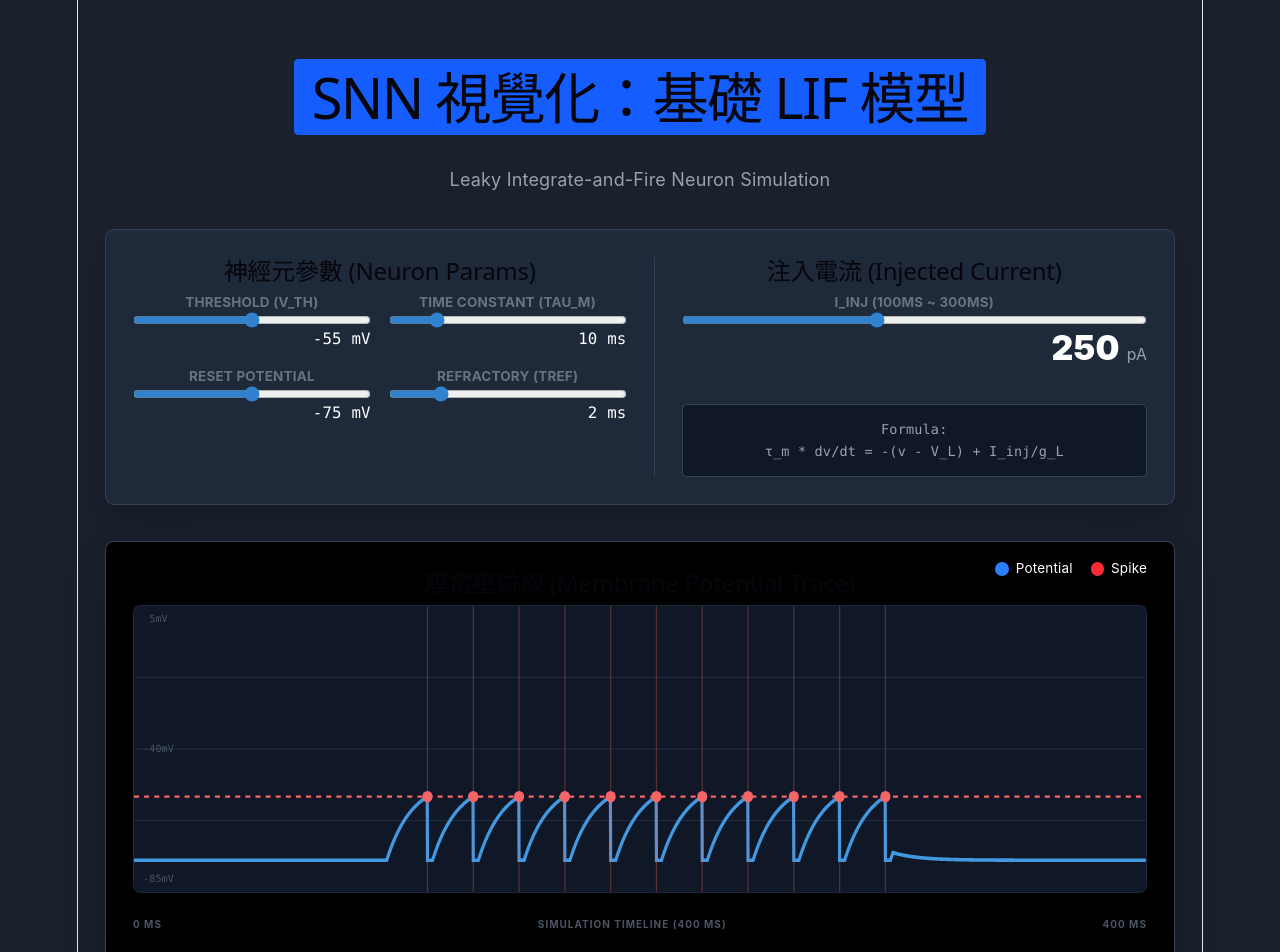
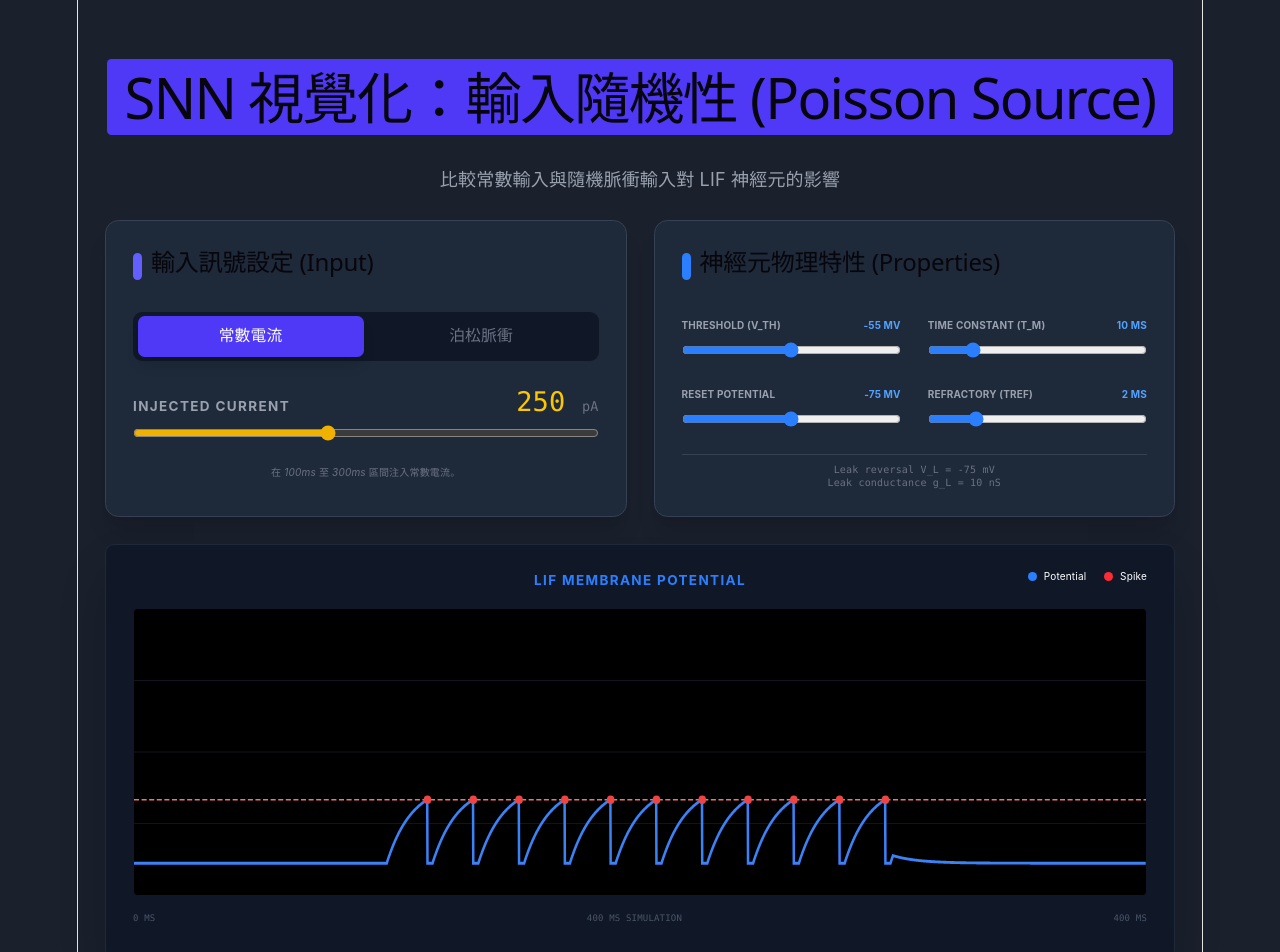
Before and after one commit to Salt-Shio/snn-academy, a Vue app: page / in a window 1280 px wide. Shown: the top 952 px of the page. Built offline with nearby package versions, Linux system fonts and the light colour scheme.

Commit message:
建立泊松過程與補上數學概念

```diff
--- a/src/components/BasicLIFSandbox.vue
+++ b/src/components/BasicLIFSandbox.vue
@@ -1,13 +1,18 @@
 <script setup lang="ts">
 import { ref, onMounted, reactive, watch } from 'vue';
 import { LIFNeuron, LIFParams } from '../lib/snn/LIFNeuron';
+import { PoissonSource } from '../lib/snn/PoissonSource';
 
 // 模擬參數
 const SIM_DURATION = 400; // ms
 const DT = 0.1;           // ms
 const STEPS = SIM_DURATION / DT;
 
-// 神經元實例與參數 (使用 reactive 方便與 UI 綁定)
+// 輸入模式
+type InputMode = 'constant' | 'poisson';
+const inputMode = ref<InputMode>('constant');
+
+// 基礎參數
 const neuronParams = reactive<LIFParams>({
   V_th: -55,
   V_reset: -75,
@@ -17,51 +22,60 @@ const neuronParams = reactive<LIFParams>({
   tref: 2,
 });
 
-// 輸入電流控制
-const injectedCurrent = ref(250); // pA
+const constantCurrent = ref(250); // pA
+const poissonRate = ref(50);      // Hz
+const poissonPulseAmplitude = ref(2000); // 脈衝強度 (pA)，用於模擬輸入
 
 // 模擬數據歷史
 const voltageHistory = ref<number[]>([]);
-const spikeTimes = ref<number[]>([]);
+const neuronSpikeTimes = ref<number[]>([]);
+const poissonSpikeTimes = ref<number[]>([]);
 
 const runSimulation = () => {
   const neuron = new LIFNeuron({ ...neuronParams });
+  const pSource = new PoissonSource(poissonRate.value);
+
   const vHistory: number[] = [];
-  const sTimes: number[] = [];
+  const nSpikes: number[] = [];
+  const pSpikes: number[] = [];
 
   for (let i = 0; i < STEPS; i++) {
     const time = i * DT;
+    let current = 0;
 
-    // 模擬在 100ms 到 300ms 之間注入電流
-    const current = (time >= 100 && time <= 300) ? injectedCurrent.value : 0;
+    if (inputMode.value === 'constant') {
+      // 常數模式 (100-300ms)
+      current = (time >= 100 && time <= 300) ? constantCurrent.value : 0;
+    } else {
+      // 泊松模式
+      if (pSource.step(DT)) {
+        pSpikes.push(time);
+        current = poissonPulseAmplitude.value; // 當泊松源發生脈衝，注入一個瞬時強電流
+      }
+    }
 
     const spiked = neuron.step(DT, current);
-
     vHistory.push(neuron.v);
-    if (spiked) {
-      sTimes.push(time);
-    }
+    if (spiked) nSpikes.push(time);
   }
 
   voltageHistory.value = vHistory;
-  spikeTimes.value = sTimes;
+  neuronSpikeTimes.value = nSpikes;
+  poissonSpikeTimes.value = pSpikes;
 };
 
 // SVG 繪圖輔助
-const getPath = (data: number[]) => {
+const getVoltagePath = (data: number[]) => {
   if (data.length === 0) return "";
   const width = 800;
   const height = 200;
   const stepX = width / data.length;
-  // 映射電壓：-85mV -> 底部(200), 5mV -> 頂部(0)
-  const scaleV = (v: number) => {
-    return height - ((v + 85) / 90) * height;
-  };
+  const scaleV = (v: number) => height - ((v + 85) / 90) * height;
   return data.map((v, i) => `${(i * stepX).toFixed(2)},${scaleV(v).toFixed(2)}`).join(" L ");
 };
 
 // 參數改變時自動重新模擬
-watch([neuronParams, injectedCurrent], () => {
+watch([neuronParams, constantCurrent, poissonRate, inputMode, poissonPulseAmplitude], () => {
   runSimulation();
 }, { deep: true });
 
@@ -71,139 +85,206 @@ onMounted(() => {
 </script>
 
 <template>
-  <div class="p-6 max-w-5xl mx-auto space-y-8">
+  <div class="p-6 max-w-5xl mx-auto space-y-6">
     <div class="text-center">
-      <h1 class="text-3xl font-black text-white bg-blue-600 inline-block px-4 py-1 rounded-sm">
-        SNN 視覺化：基礎 LIF 模型
+      <h1 class="text-3xl font-black text-white bg-indigo-600 inline-block px-4 py-1 rounded-sm">
+        SNN 視覺化：輸入隨機性 (Poisson Source)
       </h1>
-      <p class="text-gray-400 mt-2">Leaky Integrate-and-Fire Neuron Simulation</p>
+      <p class="text-gray-400 mt-2">比較常數輸入與隨機脈衝輸入對 LIF 神經元的影響</p>
     </div>
 
-    <!-- 控制面板 -->
-    <div class="grid grid-cols-1 md:grid-cols-2 gap-6 bg-gray-800 p-6 rounded-lg border border-gray-700 shadow-xl">
-      <div class="space-y-4">
-        <h2 class="text-lg font-bold text-blue-400">神經元參數 (Neuron Params)</h2>
-        <div class="grid grid-cols-2 gap-4">
-          <div class="flex flex-col">
-            <label class="text-xs text-gray-500 font-bold uppercase">Threshold (V_th)</label>
-            <input type="range" v-model.number="neuronParams.V_th" min="-70" max="-40" step="1" class="w-full" />
-            <span class="text-right text-sm font-mono text-white">{{ neuronParams.V_th }} mV</span>
+    <!-- 控制面板組 -->
+    <div class="grid grid-cols-1 md:grid-cols-2 gap-6">
+      <!-- 第一部分：輸入訊號調整界面 (Input Configuration) -->
+      <div class="bg-gray-800 p-6 rounded-xl border border-gray-700 shadow-xl space-y-6">
+        <div class="flex items-center gap-2">
+          <div class="w-2 h-6 bg-indigo-500 rounded-full"></div>
+          <h2 class="text-xl font-bold text-white">輸入訊號設定 (Input)</h2>
+        </div>
+
+        <!-- 模式切換 -->
+        <div class="flex p-1 bg-gray-900 rounded-lg gap-1">
+          <button
+            @click="inputMode = 'constant'"
+            :class="['flex-1 py-2 rounded-md font-bold transition text-sm', inputMode === 'constant' ? 'bg-indigo-600 text-white shadow-lg' : 'text-gray-500 hover:bg-gray-800']"
+          >
+            常數電流
+          </button>
+          <button
+            @click="inputMode = 'poisson'"
+            :class="['flex-1 py-2 rounded-md font-bold transition text-sm', inputMode === 'poisson' ? 'bg-orange-600 text-white shadow-lg' : 'text-gray-500 hover:bg-gray-800']"
+          >
+            泊松脈衝
+          </button>
+        </div>
+
+        <!-- 模式參數 -->
+        <div class="space-y-4">
+          <div v-if="inputMode === 'constant'" class="space-y-4">
+            <div class="flex flex-col">
+              <div class="flex justify-between items-end mb-2">
+                <label class="text-xs text-gray-400 font-bold uppercase tracking-widest">Injected Current</label>
+                <span class="text-2xl font-mono text-yellow-400 leading-none">{{ constantCurrent }} <span class="text-xs text-gray-500">pA</span></span>
+              </div>
+              <input type="range" v-model.number="constantCurrent" min="0" max="600" step="10" class="w-full accent-yellow-500" />
+            </div>
+            <p class="text-[10px] text-gray-500 italic">在 100ms 至 300ms 區間注入常數電流。</p>
           </div>
-          <div class="flex flex-col">
-            <label class="text-xs text-gray-500 font-bold uppercase">Time Constant (tau_m)</label>
-            <input type="range" v-model.number="neuronParams.tau_m" min="1" max="50" step="1" class="w-full" />
-            <span class="text-right text-sm font-mono text-white">{{ neuronParams.tau_m }} ms</span>
-          </div>
-          <div class="flex flex-col">
-            <label class="text-xs text-gray-500 font-bold uppercase">Reset Potential</label>
-            <input type="range" v-model.number="neuronParams.V_reset" min="-85" max="-65" step="1" class="w-full" />
-            <span class="text-right text-sm font-mono text-white">{{ neuronParams.V_reset }} mV</span>
-          </div>
-          <div class="flex flex-col">
-            <label class="text-xs text-gray-500 font-bold uppercase">Refractory (tref)</label>
-            <input type="range" v-model.number="neuronParams.tref" min="0" max="10" step="0.5" class="w-full" />
-            <span class="text-right text-sm font-mono text-white">{{ neuronParams.tref }} ms</span>
+
+          <div v-else class="space-y-6">
+            <div class="flex flex-col">
+              <div class="flex justify-between items-end mb-2">
+                <label class="text-xs text-gray-400 font-bold uppercase tracking-widest">Firing Rate</label>
+                <span class="text-2xl font-mono text-orange-400 leading-none">{{ poissonRate }} <span class="text-xs text-gray-500">Hz</span></span>
+              </div>
+              <input type="range" v-model.number="poissonRate" min="1" max="200" step="1" class="w-full accent-orange-500" />
+            </div>
+            <div class="flex flex-col">
+              <div class="flex justify-between items-end mb-2">
+                <label class="text-xs text-gray-400 font-bold uppercase tracking-widest">Pulse Strength</label>
+                <span class="text-2xl font-mono text-orange-300 leading-none">{{ poissonPulseAmplitude }} <span class="text-xs text-gray-500">pA</span></span>
+              </div>
+              <input type="range" v-model.number="poissonPulseAmplitude" min="500" max="5000" step="100" class="w-full accent-orange-300" />
+            </div>
           </div>
         </div>
       </div>
 
-      <div class="space-y-4 border-l border-gray-700 pl-6">
-        <h2 class="text-lg font-bold text-yellow-400">注入電流 (Injected Current)</h2>
-        <div class="flex flex-col">
-          <label class="text-xs text-gray-500 font-bold uppercase">I_inj (100ms ~ 300ms)</label>
-          <input type="range" v-model.number="injectedCurrent" min="0" max="600" step="10" class="w-full" />
-          <span class="text-right text-3xl font-black text-white">{{ injectedCurrent }} <span class="text-sm font-normal text-gray-400">pA</span></span>
+      <!-- 第二部分：神經元特性調整界面 (Neuron Properties) -->
+      <div class="bg-gray-800 p-6 rounded-xl border border-gray-700 shadow-xl space-y-6">
+        <div class="flex items-center gap-2">
+          <div class="w-2 h-6 bg-blue-500 rounded-full"></div>
+          <h2 class="text-xl font-bold text-white">神經元物理特性 (Properties)</h2>
         </div>
-        <div class="pt-4">
-          <div class="bg-gray-900 p-3 rounded border border-gray-700 text-xs font-mono text-gray-400 leading-relaxed">
-            Formula:<br/>
-            τ_m * dv/dt = -(v - V_L) + I_inj/g_L
+
+        <div class="grid grid-cols-1 md:grid-cols-2 gap-x-6 gap-y-5">
+          <!-- Threshold -->
+          <div class="flex flex-col">
+            <div class="flex justify-between text-[10px] text-gray-400 font-bold uppercase mb-1">
+              <span>Threshold (V_th)</span>
+              <span class="text-blue-400">{{ neuronParams.V_th }} mV</span>
+            </div>
+            <input type="range" v-model.number="neuronParams.V_th" min="-70" max="-40" step="1" class="w-full accent-blue-500" />
+          </div>
+
+          <!-- tau_m -->
+          <div class="flex flex-col">
+            <div class="flex justify-between text-[10px] text-gray-400 font-bold uppercase mb-1">
+              <span>Time Constant (τ_m)</span>
+              <span class="text-blue-400">{{ neuronParams.tau_m }} ms</span>
+            </div>
+            <input type="range" v-model.number="neuronParams.tau_m" min="1" max="50" step="1" class="w-full accent-blue-500" />
+          </div>
+
+          <!-- Reset -->
+          <div class="flex flex-col">
+            <div class="flex justify-between text-[10px] text-gray-400 font-bold uppercase mb-1">
+              <span>Reset Potential</span>
+              <span class="text-blue-400">{{ neuronParams.V_reset }} mV</span>
+            </div>
+            <input type="range" v-model.number="neuronParams.V_reset" min="-85" max="-65" step="1" class="w-full accent-blue-500" />
+          </div>
+
+          <!-- Refractory -->
+          <div class="flex flex-col">
+            <div class="flex justify-between text-[10px] text-gray-400 font-bold uppercase mb-1">
+              <span>Refractory (tref)</span>
+              <span class="text-blue-400">{{ neuronParams.tref }} ms</span>
+            </div>
+            <input type="range" v-model.number="neuronParams.tref" min="0" max="10" step="0.5" class="w-full accent-blue-500" />
+          </div>
+        </div>
+
+        <div class="pt-2 border-t border-gray-700">
+          <div class="text-[10px] text-gray-500 leading-tight font-mono">
+            Leak reversal V_L = {{ neuronParams.V_L }} mV<br/>
+            Leak conductance g_L = {{ neuronParams.g_L }} nS
           </div>
         </div>
       </div>
     </div>
 
-    <!-- 視覺化圖表 -->
-    <div class="bg-black p-6 rounded-lg border border-gray-700 shadow-2xl relative">
-      <div class="absolute top-4 right-6 flex gap-4">
-        <div class="text-xs flex items-center gap-1.5"><div class="w-3 h-3 bg-blue-500 rounded-full"></div> Potential</div>
-        <div class="text-xs flex items-center gap-1.5"><div class="w-3 h-3 bg-red-500 rounded-full"></div> Spike</div>
-      </div>
-
-      <h2 class="text-xl font-bold mb-6 text-gray-300">膜電壓跡線 (Membrane Potential Trace)</h2>
-
-      <div class="bg-gray-900 rounded-md overflow-hidden border border-gray-800 h-64 relative">
-        <svg viewBox="0 0 800 200" preserveAspectRatio="none" class="w-full h-full">
-          <!-- 網格線 -->
-          <line x1="0" y1="50" x2="800" y2="50" stroke="#2d3748" stroke-width="0.5" />
-          <line x1="0" y1="100" x2="800" y2="100" stroke="#2d3748" stroke-width="0.5" />
-          <line x1="0" y1="150" x2="800" y2="150" stroke="#2d3748" stroke-width="0.5" />
-
-          <!-- 閾值線 (紅) -->
-          <line
-            x1="0"
-            :y1="200 - ((neuronParams.V_th + 85) / 90) * 200"
-            x2="800"
-            :y2="200 - ((neuronParams.V_th + 85) / 90) * 200"
-            stroke="#f56565"
-            stroke-dasharray="4,4"
-            stroke-width="1.5"
-          />
-
-          <!-- 電位路徑 -->
-          <path :d="'M ' + getPath(voltageHistory)" fill="none" stroke="#4299e1" stroke-width="2.5" />
-
-          <!-- Spike 標記 -->
-          <g v-for="t in spikeTimes" :key="t">
-            <line
-              :x1="(t / SIM_DURATION) * 800"
-              y1="0"
-              :x2="(t / SIM_DURATION) * 800"
-              y2="200"
-              stroke="#f56565"
-              stroke-width="1"
-              opacity="0.3"
+    <!-- 視覺化圖表組 -->
+    <div class="space-y-4">
+      <!-- 1. Poisson Spike Train (Raster Plot) -->
+      <div v-if="inputMode === 'poisson'" class="bg-gray-900 p-4 rounded-lg border border-gray-800 shadow-inner">
+        <h3 class="text-xs font-bold text-orange-500 uppercase mb-2 tracking-widest">Input Spike Train (Poisson Source)</h3>
+        <div class="h-12 relative bg-black rounded border border-gray-900">
+          <svg viewBox="0 0 800 50" preserveAspectRatio="none" class="w-full h-full">
+            <line v-for="t in poissonSpikeTimes" :key="t"
+              :x1="(t / SIM_DURATION) * 800" y1="5"
+              :x2="(t / SIM_DURATION) * 800" y2="45"
+              stroke="#fb923c" stroke-width="1.5"
             />
-            <circle
-              :cx="(t / SIM_DURATION) * 800"
-              :cy="200 - ((neuronParams.V_th + 85) / 90) * 200"
-              r="4"
-              fill="#f56565"
-            />
-          </g>
-        </svg>
-
-        <!-- 電壓標籤 -->
-        <div class="absolute left-2 top-0 h-full flex flex-col justify-between text-[10px] font-mono text-gray-600 pointer-events-none">
-          <span>5mV</span>
-          <span>-40mV</span>
-          <span>-85mV</span>
+          </svg>
         </div>
       </div>
 
-      <div class="flex justify-between mt-4 text-[10px] font-bold text-gray-600 uppercase tracking-widest">
-        <span>0 ms</span>
-        <span>Simulation Timeline ({{ SIM_DURATION }} ms)</span>
-        <span>{{ SIM_DURATION }} ms</span>
+      <!-- 2. Membrane Potential -->
+      <div class="bg-gray-900 p-6 rounded-lg border border-gray-800 shadow-2xl relative">
+        <div class="absolute top-4 right-6 flex gap-4">
+          <div class="text-[10px] flex items-center gap-1.5"><div class="w-2 h-2 bg-blue-500 rounded-full"></div> Potential</div>
+          <div class="text-[10px] flex items-center gap-1.5"><div class="w-2 h-2 bg-red-500 rounded-full"></div> Spike</div>
+        </div>
+        <h3 class="text-xs font-bold text-blue-500 uppercase mb-4 tracking-widest">LIF Membrane Potential</h3>
+
+        <div class="h-64 relative bg-black rounded border border-gray-900 overflow-hidden">
+          <svg viewBox="0 0 800 200" preserveAspectRatio="none" class="w-full h-full">
+            <!-- Grid -->
+            <line x1="0" y1="50" x2="800" y2="50" stroke="#1a202c" stroke-width="0.5" />
+            <line x1="0" y1="100" x2="800" y2="100" stroke="#1a202c" stroke-width="0.5" />
+            <line x1="0" y1="150" x2="800" y2="150" stroke="#1a202c" stroke-width="0.5" />
+
+            <!-- Threshold -->
+            <line
+              x1="0" :y1="200 - ((neuronParams.V_th + 85) / 90) * 200"
+              x2="800" :y2="200 - ((neuronParams.V_th + 85) / 90) * 200"
+              stroke="#f87171" stroke-dasharray="4,2" stroke-width="1"
+            />
+
+            <!-- Trace -->
+            <path :d="'M ' + getVoltagePath(voltageHistory)" fill="none" stroke="#3b82f6" stroke-width="2" />
+
+            <!-- Neuron Spikes -->
+            <g v-for="t in neuronSpikeTimes" :key="t">
+              <circle :cx="(t / SIM_DURATION) * 800" :cy="200 - ((neuronParams.V_th + 85) / 90) * 200" r="3" fill="#ef4444" />
+            </g>
+          </svg>
+        </div>
+
+        <div class="flex justify-between mt-2 text-[9px] font-mono text-gray-600 uppercase">
+          <span>0 ms</span>
+          <span>400 ms Simulation</span>
+          <span>400 ms</span>
+        </div>
       </div>
     </div>
 
-    <!-- 狀態卡片 -->
-    <div class="bg-gray-800 p-4 rounded border border-gray-700 flex justify-around">
-      <div class="text-center">
-        <div class="text-xs text-gray-500 uppercase font-bold">Spike Count</div>
-        <div class="text-2xl font-mono text-white">{{ spikeTimes.length }}</div>
+    <!-- 數據概覽 -->
+    <div class="grid grid-cols-2 md:grid-cols-4 gap-4">
+      <div class="bg-gray-800 p-3 rounded border border-gray-700 text-center">
+        <div class="text-[10px] text-gray-500 uppercase font-bold">Input Spikes</div>
+        <div class="text-xl font-mono text-orange-400">{{ poissonSpikeTimes.length }}</div>
       </div>
-      <div class="text-center">
-        <div class="text-xs text-gray-500 uppercase font-bold">Firing Rate</div>
-        <div class="text-2xl font-mono text-white">{{ ((spikeTimes.length / SIM_DURATION) * 1000).toFixed(1) }} <span class="text-xs text-gray-400">Hz</span></div>
+      <div class="bg-gray-800 p-3 rounded border border-gray-700 text-center">
+        <div class="text-[10px] text-gray-500 uppercase font-bold">Output Spikes</div>
+        <div class="text-xl font-mono text-red-400">{{ neuronSpikeTimes.length }}</div>
+      </div>
+      <div class="bg-gray-800 p-3 rounded border border-gray-700 text-center">
+        <div class="text-[10px] text-gray-500 uppercase font-bold">Gain (Output/Input)</div>
+        <div class="text-xl font-mono text-white">{{ poissonSpikeTimes.length ? (neuronSpikeTimes.length / poissonSpikeTimes.length).toFixed(2) : '0.00' }}</div>
+      </div>
+      <div class="bg-gray-800 p-3 rounded border border-gray-700 text-center">
+        <div class="text-[10px] text-gray-500 uppercase font-bold">Output Rate</div>
+        <div class="text-xl font-mono text-blue-400">{{ ((neuronSpikeTimes.length / SIM_DURATION) * 1000).toFixed(1) }} Hz</div>
       </div>
     </div>
   </div>
 </template>
 
 <style scoped>
-input[type=range] {
-  accent-color: #3182ce;
+/* 一些簡單的過度動畫 */
+path {
+  transition: d 0.1s ease-out;
 }
 </style>
--- /dev/null
+++ b/src/lib/snn/PoissonSource.ts
@@ -0,0 +1,30 @@
+/**
+ * 泊松脈衝源 (Poisson Spike Source)
+ * 根據給定的放電頻率 (Rate) 隨機產生脈衝。
+ */
+export class PoissonSource {
+  public hasSpiked: boolean = false;
+
+  constructor(public rate: number = 20) {} // 預設放電率為 20 Hz
+
+  /**
+   * 推進一個時間步長
+   * @param dt 時間步長 (ms)
+   * @returns boolean 該步長是否發生隨機脈衝
+   */
+  public step(dt: number): boolean {
+    this.hasSpiked = false;
+
+    // 將 Hz 換算成該時間步長內的發射機率 P
+    // Rate (次/秒) * (dt / 1000 秒) = 該 dt 內預期的發射次數
+    const probability = this.rate * (dt / 1000);
+
+    // 擲骰子
+    if (Math.random() < probability) {
+      this.hasSpiked = true;
+      return true;
+    }
+
+    return false;
+  }
+}
```
Also changed, not shown: 3 other files (tests, documents, lock files or other folders).
